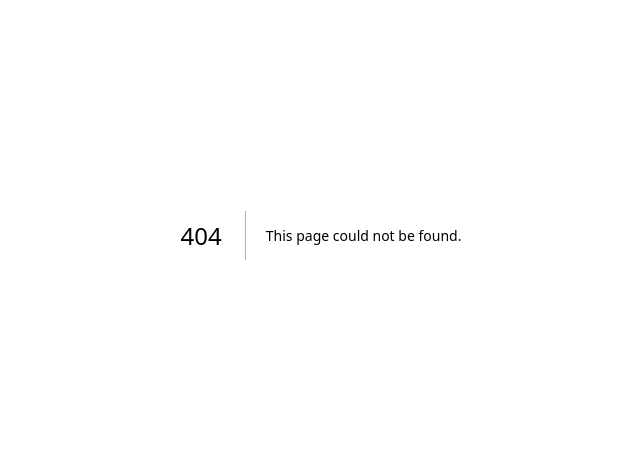
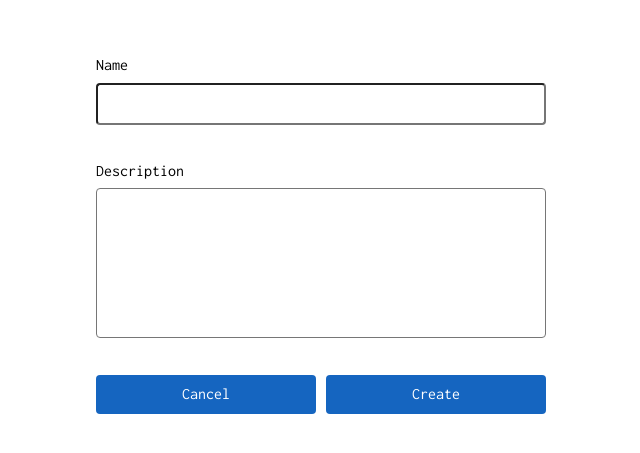
Before and after one commit to josemcarbo/team-manager-mono, a Next.js app in the folder fronted/: page /project/create in a window 1280 px wide. Before the commit this address had no page. Shown: the part 165-618 px from the top of the page, without its empty margins (319-959 px from the left). Built offline with nearby package versions, Linux system fonts and the light colour scheme.

Commit message:
Move Navbar to app layout

```diff
--- /dev/null
+++ b/fronted/src/app/app.module.css
@@ -0,0 +1,7 @@
+.app_container {
+    box-sizing: border-box;
+    width: 100%;
+    height: 100vh;
+    display: flex;
+    flex-direction: column;
+}
--- a/fronted/src/app/app.tsx
+++ b/fronted/src/app/app.tsx
@@ -3,8 +3,9 @@ import React from 'react'
 import { Providers } from './core/redux/provider'
 import { ToastContainer, Slide } from 'react-toastify'
 import 'react-toastify/dist/ReactToastify.min.css'
-
 import './globals.css'
+import styles from './app.module.css'
+import Navbar from '@/components/navbar/navbar'
 
 interface Props {
   children: React.ReactNode
@@ -29,7 +30,10 @@ export default function App ({ children }: Props): React.ReactElement {
           limit={3}
           transition={Slide}
         />
-        {children}
+        <div className={styles.app_container}>
+          <Navbar />
+          {children}
+        </div>
       </Providers>
     </>
   )
--- a/fronted/src/app/core/constants.ts
+++ b/fronted/src/app/core/constants.ts
@@ -29,3 +29,5 @@ export const COLOR_LIST = [
   '#ffab40',
   '#ffd180'
 ]
+
+export const BOARD_LIST = ['To Do', 'In Progress', 'Done']
--- a/fronted/src/app/layout.tsx
+++ b/fronted/src/app/layout.tsx
@@ -17,7 +17,9 @@ export default function RootLayout ({ children }: Props): React.ReactElement {
   return (
     <html lang="en">
       <body className={inconsolata.className} suppressHydrationWarning={true}>
-          <App>{children}</App>
+        <App>
+          {children}
+        </App>
       </body>
     </html>
   )
--- a/fronted/src/app/page.tsx
+++ b/fronted/src/app/page.tsx
@@ -10,7 +10,6 @@ import { addUser } from '@/app/core/redux/features/userSlice'
 import { refreshList } from '@/app/core/redux/features/projectSlice'
 import styles from './page.module.css'
 import Loading from '../components/loading/loading'
-import Navbar from '../components/navbar/navbar'
 import CreateLabel from '@/components/project/label/create/create'
 
 export default function HomePage (): React.ReactElement {
@@ -74,7 +73,6 @@ export default function HomePage (): React.ReactElement {
       {(userIsLoading || projectIsLoading) && <Loading />}
       {userIsSuccess && user !== null && (
         <main className={styles.container}>
-          <Navbar />
           <section className={styles.section}>
             <CreateLabel />
           </section>
--- /dev/null
+++ b/fronted/src/app/project/create/page.tsx
@@ -0,0 +1,113 @@
+/* eslint-disable @typescript-eslint/no-misused-promises */
+'use client'
+import React, { useEffect, useState } from 'react'
+import { toast } from 'react-toastify'
+import { useForm } from 'react-hook-form'
+import {
+  useCreateProjectMutation,
+  useFindAllProjectQuery
+} from '@/app/core/redux/services/projectApi'
+import { refreshList } from '@/app/core/redux/features/projectSlice'
+import styles from './styles.module.css'
+import { useAppDispatch } from '@/app/core/redux/hooks'
+import OverlayComponent from '@/components/overlay/overlay'
+
+export default function ProjectComponent (): React.ReactElement {
+  const [projectQueryEnabled, setProjectQueryEnabled] = useState(false)
+  const [createProject, { isSuccess, data, error, isError }] =
+    useCreateProjectMutation()
+  const {
+    data: projects,
+    isSuccess: projectsIsSuccess,
+    isError: projectsIsError,
+    error: projectsError
+  } = useFindAllProjectQuery({}, { skip: !projectQueryEnabled })
+  const {
+    register,
+    handleSubmit,
+    watch,
+    formState: { errors, isLoading }
+  } = useForm()
+  const dispatch = useAppDispatch()
+
+  useEffect(() => {
+    if (isSuccess && data !== undefined) {
+      setProjectQueryEnabled(true)
+    }
+
+    if (isError && error !== null) {
+      const { status, data } = error as any
+      toast.error(`${status as string}: ${data.message as string}`)
+    }
+  }, [isSuccess, data, isError, error])
+
+  useEffect(() => {
+    if (projectsIsSuccess && projects !== null) {
+      dispatch(refreshList(projects))
+    }
+
+    if (projectsIsError && projectsError !== null) {
+      const { status, data } = projectsError as any
+      toast.error(
+        `${status as string}: ${
+          (data?.message ?? 'ERR_CONNECTION_REFUSED') as string
+        }`
+      )
+    }
+  }, [projectsIsSuccess, projects, projectsIsError, projectsError])
+
+  const onSubmit = async (): Promise<void> => {
+    const body: any = watch()
+    await createProject(body)
+  }
+
+  return (
+    <OverlayComponent>
+      <section className={styles.container}>
+        <form className={styles.form} onSubmit={handleSubmit(onSubmit)}>
+          <div className={styles.input_container}>
+            <label className={styles.placeholder}>Name</label>
+            <input
+              className={styles.input}
+              disabled={isLoading}
+              {...register('name', {
+                required: 'Name is required'
+              })}
+            />
+            <label className={styles.error}>
+              {errors.name?.message as string}
+            </label>
+          </div>
+
+          <div className={styles.input_container}>
+            <label className={styles.placeholder}>Description</label>
+            <textarea
+              className={styles.input}
+              disabled={isLoading}
+              {...register('description')}
+            />
+            <label className={styles.error}>
+              {errors.password?.message as string}
+            </label>
+          </div>
+          <div className={styles.group_button}>
+            <button
+              className={styles.button}
+              type="button"
+              disabled={isLoading}
+            >
+              Cancel
+            </button>
+            <button
+              className={styles.button}
+              type="submit"
+              disabled={isLoading}
+            >
+              Create
+            </button>
+          </div>
+        </form>
+      </section>
+    </OverlayComponent>
+  )
+}
--- /dev/null
+++ b/fronted/src/app/project/create/styles.module.css
@@ -0,0 +1,73 @@
+.container {
+    display: flex;
+    flex-direction: column;
+    justify-content: center;
+    align-items: center;
+    gap: 10px;
+    width: 450px;
+    height: 420px;
+    font-family: "Inconsolata", monospace;
+  }
+
+  .input_container {
+    display: flex;
+    flex-direction: column;
+    justify-content: flex-start;
+    align-items: flex-start;
+    gap: 8px;
+  }
+
+  .form {
+    width: 100%;
+    min-width: 275px;
+    display: flex;
+    flex-direction: column;
+    gap: 16px;
+  }
+
+  .input {
+    width: 100%;
+    min-width: 275px;
+    box-sizing: border-box;
+    padding: 10px 15px;
+    border-radius: 4px;
+    font-size: var(--text-large);
+  }
+
+  textarea.input {
+    height: 150px;
+    resize: none;
+  }
+
+  .placeholder {
+    font-size: var(--text-large);
+  }
+
+  .error {
+    font-size: var(--text-small);
+    min-height: 13px;
+    color: var(--error-color);
+  }
+
+  .button {
+    width: 100%;
+    padding: 10px 20px;
+    border-radius: 4px;
+    border: 0;
+    background-color: var(--primary-color);
+    color: var(--white-color);
+    font-size: var(--text-large);
+    cursor: pointer;
+  }
+
+  .button[disabled] {
+    background-color: var(--window-background-color);
+    color: var(--text-primary-color);
+  }
+
+  .group_button {
+    display: flex;
+    justify-content: space-between;
+    align-items: center;
+    gap: 10px;
+  }
--- a/fronted/src/components/navbar/navbar.tsx
+++ b/fronted/src/components/navbar/navbar.tsx
@@ -13,7 +13,8 @@ export default function NavbarComponent (): React.ReactElement {
 
   return (
     <>
-      {user !== null && (
+      {user !== null &&
+        (
         <nav className={styles.navbar}>
           <ul>
             <li className={styles.clickable}>
@@ -60,7 +61,7 @@ export default function NavbarComponent (): React.ReactElement {
             </li>
           </ul>
         </nav>
-      )}
+        )}
     </>
   )
 }
--- a/fronted/src/components/navbar/styles.module.css
+++ b/fronted/src/components/navbar/styles.module.css
@@ -1,3 +1,7 @@
+.navbar {
+  width: 100%;
+}
+
 .navbar > ul {
   width: 100%;
   height: 45px;
@@ -41,7 +45,7 @@
   cursor: pointer;
 }
 
-  .sub_navbar  {
+.sub_navbar {
   width: 100%;
 }
 
--- a/fronted/src/components/project/selector/selector.tsx
+++ b/fronted/src/components/project/selector/selector.tsx
@@ -8,7 +8,8 @@ export default function ProjectSelectorComponent (): React.ReactElement {
     projectList,
     projectSettingOpen,
     handleProjectSelected,
-    handleProjectSettingOpen
+    handleProjectSettingOpen,
+    handleProjectCreated
   } = useSelector()
 
   return (
@@ -19,6 +20,7 @@ export default function ProjectSelectorComponent (): React.ReactElement {
       open={projectSettingOpen}
       handleSelected={handleProjectSelected}
       handleOpen={handleProjectSettingOpen}
+      handleCreate={handleProjectCreated}
     />
   )
 }
--- a/fronted/src/components/project/selector/useSelector.ts
+++ b/fronted/src/components/project/selector/useSelector.ts
@@ -1,4 +1,5 @@
 import { useEffect, useState } from 'react'
+import { useRouter } from 'next/navigation'
 import { useAppSelector, useAppDispatch } from '@/app/core/redux/hooks'
 import { selectProject } from '@/app/core/redux/features/projectSlice'
 import { type IProject } from '@/app/core/redux/services/projectApi'
@@ -9,6 +10,7 @@ interface UseSelector {
   projectSettingOpen: boolean
   handleProjectSettingOpen: () => void
   handleProjectSelected: (index: number) => void
+  handleProjectCreated: () => void
 }
 
 export default function useSelector (): UseSelector {
@@ -16,6 +18,7 @@ export default function useSelector (): UseSelector {
   const project = useAppSelector((state) => state.project.project)
   const [projectSettingOpen, setProjectSettingOpen] = useState(true)
   const dispatch = useAppDispatch()
+  const router = useRouter()
 
   useEffect(() => {
     if (projectList.length > 0) {
@@ -31,11 +34,16 @@ export default function useSelector (): UseSelector {
     dispatch(selectProject(projectList[index]))
   }
 
+  const handleProjectCreated = (): void => {
+    router.push('/project/create')
+  }
+
   return {
     projectList,
     project,
     projectSettingOpen,
     handleProjectSettingOpen,
-    handleProjectSelected
+    handleProjectSelected,
+    handleProjectCreated
   }
 }
--- a/fronted/src/components/select/select.tsx
+++ b/fronted/src/components/select/select.tsx
@@ -11,6 +11,8 @@ interface Props {
   entity: string
   handleSelected: (i: number) => void
   handleOpen: () => void
+  handleCreate?: () => void
+  handleEdit?: () => void
 }
 export default function SelectComponent ({
   item,
@@ -18,10 +20,12 @@ export default function SelectComponent ({
   open,
   entity,
   handleOpen,
-  handleSelected
+  handleSelected,
+  handleCreate,
+  handleEdit
 }: Props): React.ReactElement {
   return (
-    <section className={styles.container}>
+    <section className={styles.container} onClick={handleOpen}>
       {item === null
         ? (
         <div className={styles.button}>
@@ -30,7 +34,7 @@ export default function SelectComponent ({
         </div>
           )
         : (
-        <div className={styles.project_selected} onClick={handleOpen}>
+        <div className={styles.project_selected}>
           <HiOutlineChevronUpDown className={styles.icon} />
           <span>{item?.name}</span>
         </div>
@@ -50,10 +54,10 @@ export default function SelectComponent ({
               </button>
             ))}
             <div className={styles.separator}></div>
-            <button className={styles.project_available}>
+            <button className={styles.project_available} onClick={handleEdit}>
               <span>Edit</span>
             </button>
-            <button className={styles.project_available}>
+            <button className={styles.project_available} onClick={handleCreate}>
               <span>Create</span>
             </button>
           </article>
```
Lines whose indentation alone changed are shown as unchanged.
